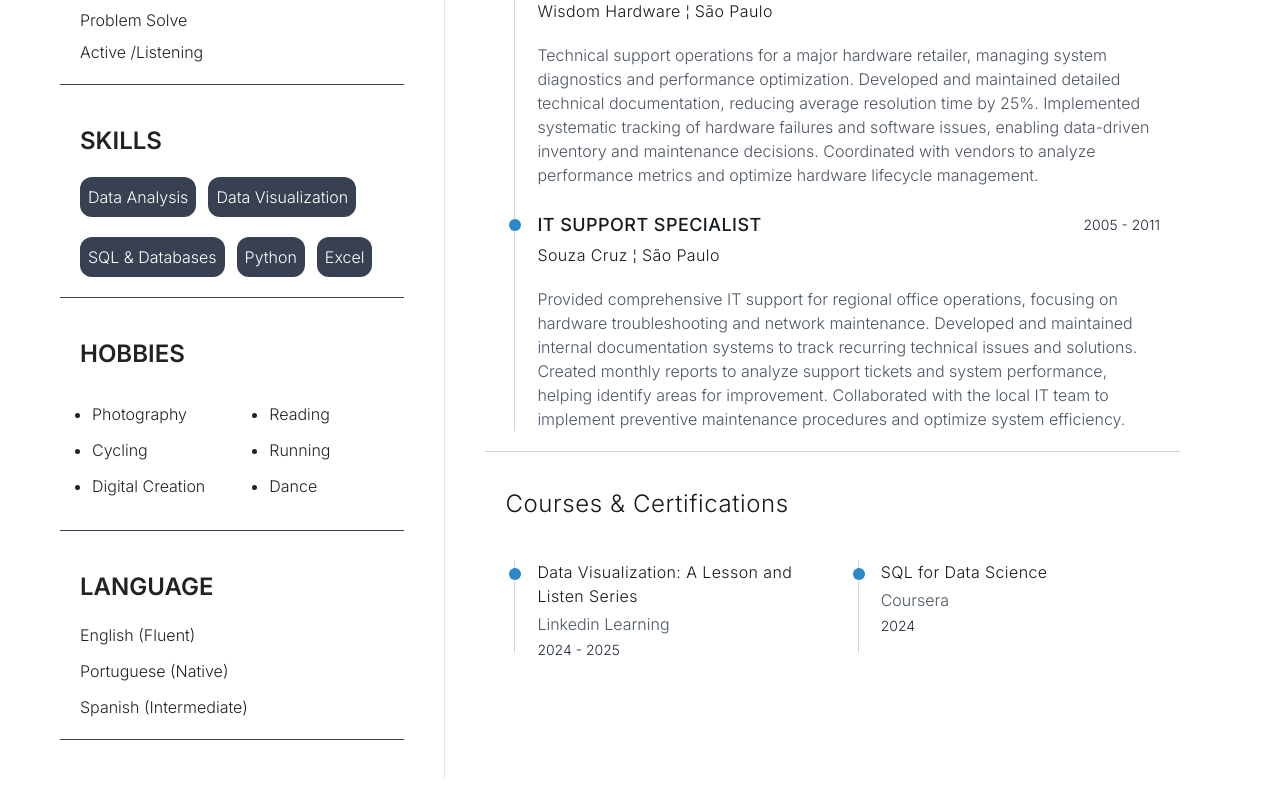
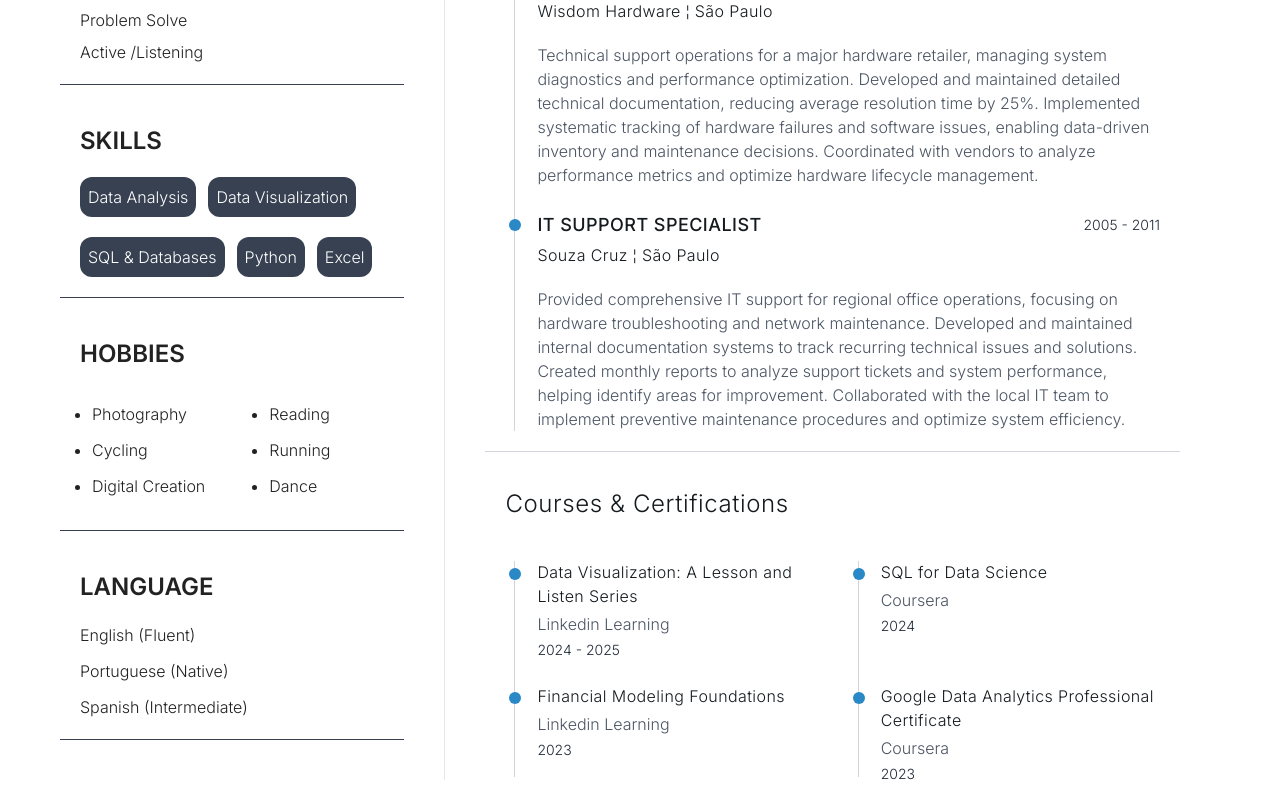
Before and after one commit to cleidenirlopes/myresume, a React (Vite) app: page / in a window 1280 px wide. Shown: the part 1141-1941 px from the top of the page. Built offline with nearby package versions, Linux system fonts and the light colour scheme.

Commit message:
Update Home.jsx

```diff
--- a/src/components/Home.jsx
+++ b/src/components/Home.jsx
@@ -132,7 +132,27 @@ const Home = () => {
                 </div>
               </div>
 
-              {/* Add more courses as needed */}
+              {/* Course 3 */}
+              <div className="relative pl-8">
+                <div  className="absolute left-[4px] top-[8px] h-3 w-3 rounded-full
+                bg-[#2b88c6]"></div>
+                <div className="space-y-1">
+                  <h3 className="font-light tracking-wide text-base">Financial Modeling Foundations</h3>
+                  <p className="font-light text-base text-gray-600 dark:text-gray-400">Linkedin Learning</p>
+                  <p className="text-sm text-gray-800">2023</p>
+                </div>
+              </div>
+
+              {/* Course 4 */}
+              <div className="relative pl-8">
+                <div  className="absolute left-[4px] top-[8px] h-3 w-3 rounded-full
+                bg-[#2b88c6]"></div>
+                <div className="space-y-1">
+                  <h3 className="font-light tracking-wide text-base">Google Data Analytics Professional Certificate</h3>
+                  <p className="font-light text-base text-gray-600 dark:text-gray-400">Coursera</p>
+                  <p className="text-sm text-gray-800">2023</p>
+                </div>
+              </div>
             </div>
           </div>
         </div>
```
